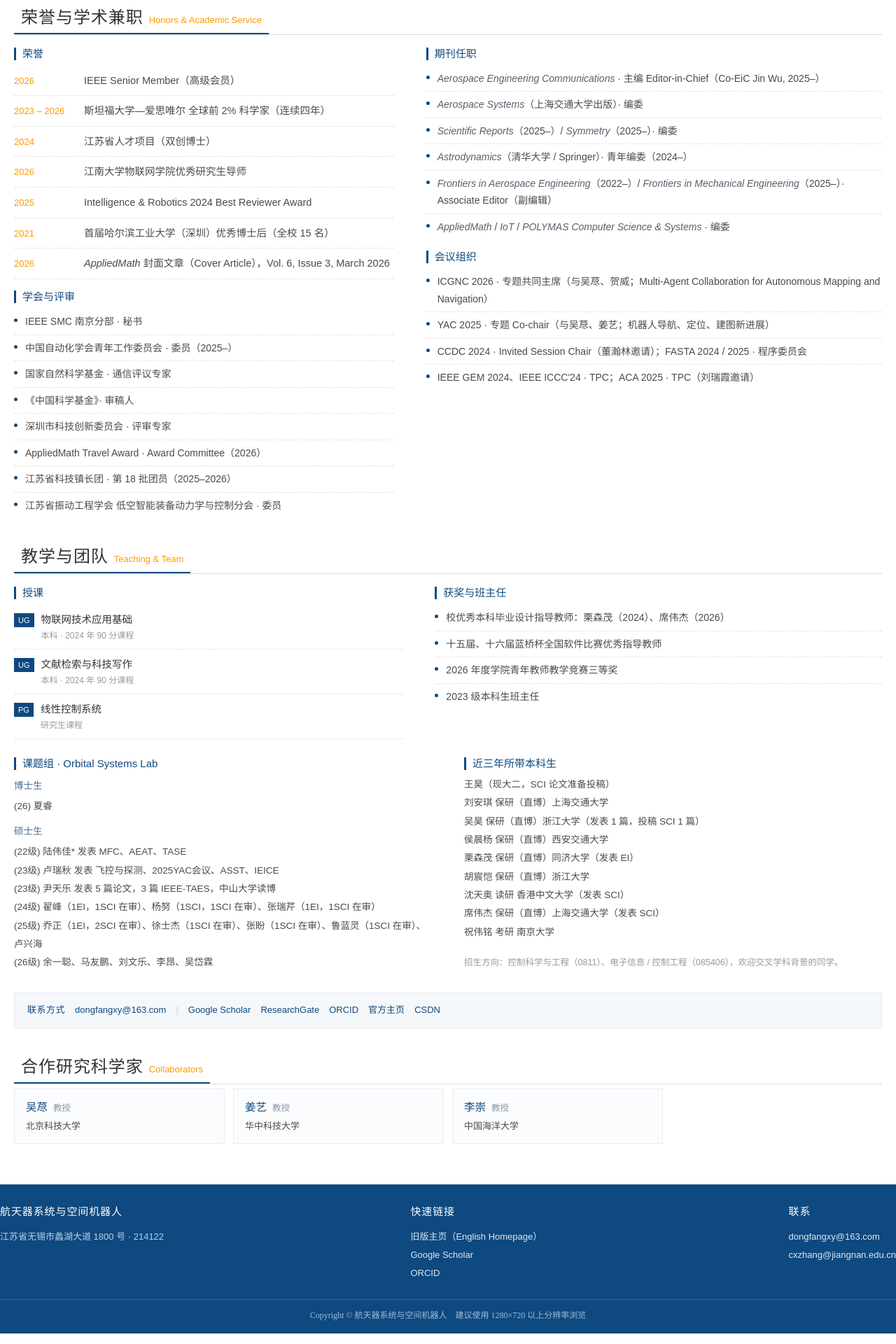
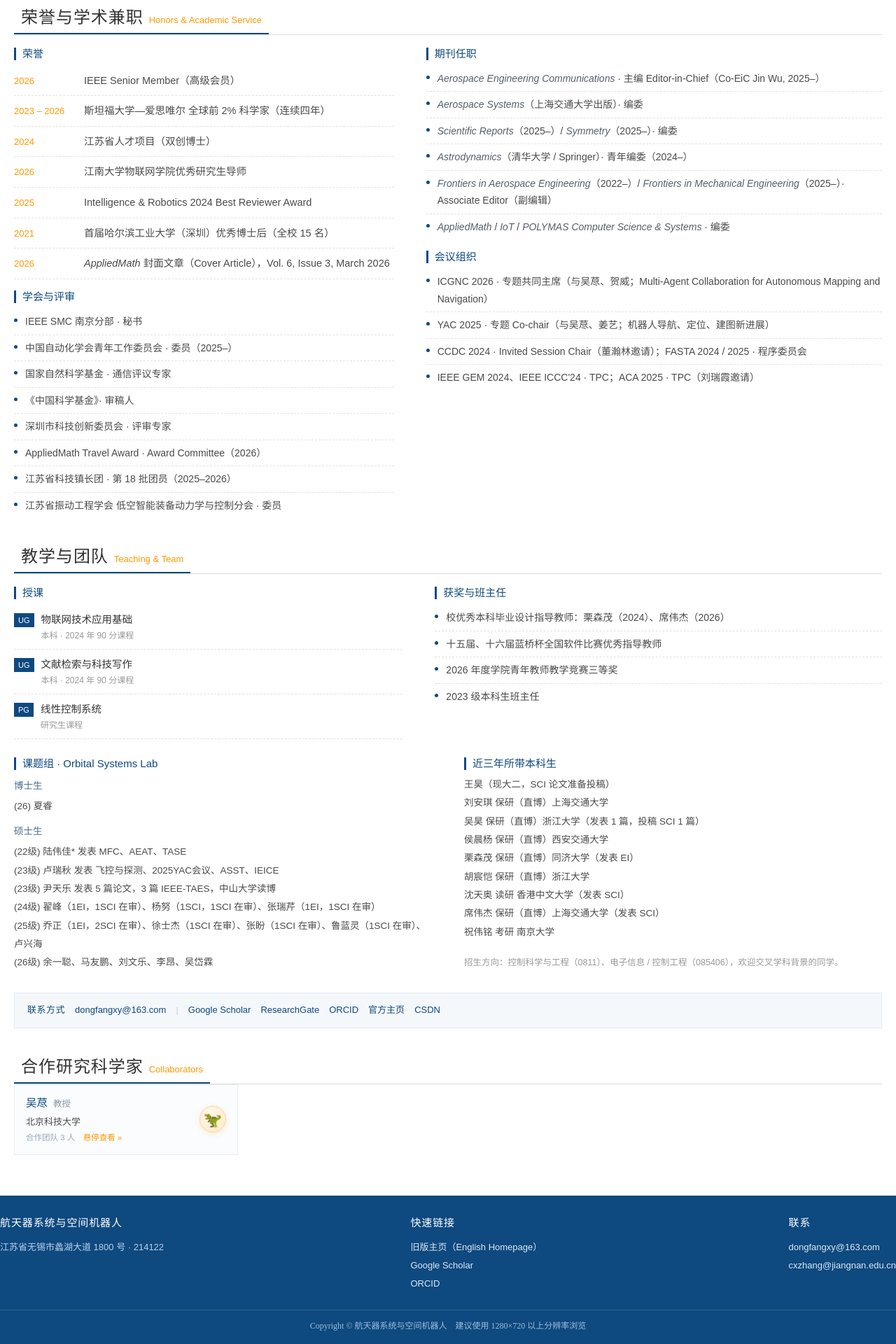
Before and after one commit to dongfangxy/dongfangxy.github.io, a Jekyll site: the page index.html, which Jekyll copies as it is, in a window 1280 px wide. Shown: the part 2103-4023 px from the top of the page at 70% size. Built offline with Jekyll 4.4.1, drawn with Linux system fonts in a browser that asks for light colours.

Commit message:
feat(home): group collaborators into hover-expand team card with T-Rex badge

```diff
--- a/index.html
+++ b/index.html
@@ -149,6 +149,57 @@
   .collab-name { font-size: 15.5px; color: var(--navy); font-weight: 500; margin-right: 8px; }
   .collab-role { font-size: 12.5px; color: #8a97a3; }
   .collab-aff { display: block; margin-top: 3px; font-size: 13px; color: #4a4a4a; }
+
+  /* ---------- 合作团队（悬停展开） ---------- */
+  .collab-team { position: relative; width: 320px; max-width: 100%; }
+  .collab-main {
+    display: flex; align-items: center; justify-content: space-between; gap: 12px;
+    padding: 13px 16px; background: #fafcfe; border: 1px solid #e6edf4;
+    transition: border-color .25s, box-shadow .25s, transform .25s;
+  }
+  .collab-team:hover .collab-main, .collab-team:focus-within .collab-main {
+    border-color: #c3d8ea; box-shadow: 0 2px 12px rgba(14, 73, 127, .1); transform: translateY(-1px);
+  }
+  .collab-main-txt { flex: 1; }
+  .collab-team-hint { display: block; margin-top: 2px; font-size: 11.5px; color: #9aa8b5; }
+  .collab-team-hint i { font-style: normal; color: var(--orange); }
+  .collab-rex {
+    flex: none; width: 38px; height: 38px; border-radius: 50%;
+    display: flex; align-items: center; justify-content: center;
+    background: radial-gradient(circle at 35% 30%, #fff8ec, #ffe7c4);
+    border: 1px solid #f3d3a6;
+    font-size: 21px; line-height: 1;
+    box-shadow: 0 2px 8px rgba(255, 153, 0, .18);
+    animation: rexBob 2.4s ease-in-out infinite;
+  }
+  @keyframes rexBob {
+    0%, 100% { transform: translateY(0) rotate(-4deg); }
+    50% { transform: translateY(-4px) rotate(4deg); }
+  }
+  .collab-more {
+    position: absolute; left: 0; top: 100%; margin-top: 6px; width: 100%;
+    padding: 6px; background: #fff; border: 1px solid #e6edf4;
+    box-shadow: 0 10px 24px rgba(14, 73, 127, .14);
+    opacity: 0; visibility: hidden; transform: translateY(-6px);
+    transition: opacity .26s ease, transform .26s ease, visibility .26s;
+    z-index: 30;
+  }
+  .collab-more::before {
+    content: ""; position: absolute; left: 26px; top: -6px; width: 10px; height: 10px;
+    background: #fff; border-left: 1px solid #e6edf4; border-top: 1px solid #e6edf4;
+    transform: rotate(45deg);
+  }
+  .collab-team:hover .collab-more, .collab-team:focus-within .collab-more {
+    opacity: 1; visibility: visible; transform: translateY(0);
+  }
+  .collab-more a {
+    display: block; padding: 9px 12px; border-bottom: 1px dashed #eef3f8;
+  }
+  .collab-more a:last-child { border-bottom: 0; }
+  .collab-more a:hover { background: #f5f9fd; }
+  .collab-more .collab-name { font-size: 14.5px; }
+  .collab-more .collab-aff { margin-top: 1px; font-size: 12.5px; }
+  @media (max-width: 640px) { .collab-team { width: 100%; } }
   .intro-photo { width: 168px; flex: none; }
   .intro-photo img { width: 168px; height: 214px; object-fit: cover; border: 5px solid #fff; box-shadow: 0 2px 10px rgba(14, 73, 127, .16); }
   .intro-photo figcaption { text-align: center; font-size: 12px; color: var(--light); margin-top: 6px; }
@@ -603,19 +654,25 @@
 
     <div class="block" id="collaborators">
       <div class="t_title"><h1>合作研究科学家<span>Collaborators</span></h1></div>
-      <div class="collab-grid">
-        <a class="collab-card" href="https://ai.ustb.edu.cn/szdw/xsszmjs/W/13dc8652ebfe4c349f3fd55f8fdd51d3.htm" target="_blank" rel="noopener">
+      <div class="collab-team">
+        <a class="collab-main" href="https://ai.ustb.edu.cn/szdw/xsszmjs/W/13dc8652ebfe4c349f3fd55f8fdd51d3.htm" target="_blank" rel="noopener">
+          <span class="collab-main-txt">
             <span class="collab-name">吴荩</span><span class="collab-role">教授</span>
             <span class="collab-aff">北京科技大学</span>
+            <span class="collab-team-hint">合作团队 3 人　<i>悬停查看 »</i></span>
+          </span>
+          <span class="collab-rex" aria-hidden="true" title="学术霸王龙">🦖</span>
         </a>
-        <a class="collab-card" href="http://faculty.hust.edu.cn/JIANGYI/zh_CN/index.htm" target="_blank" rel="noopener">
+        <div class="collab-more">
+          <a href="http://faculty.hust.edu.cn/JIANGYI/zh_CN/index.htm" target="_blank" rel="noopener">
             <span class="collab-name">姜艺</span><span class="collab-role">教授</span>
             <span class="collab-aff">华中科技大学</span>
           </a>
-        <a class="collab-card" href="https://coe.ouc.edu.cn/2019/0819/c9094a256005/page.htm" target="_blank" rel="noopener">
+          <a href="https://coe.ouc.edu.cn/2019/0819/c9094a256005/page.htm" target="_blank" rel="noopener">
             <span class="collab-name">李崇</span><span class="collab-role">教授</span>
             <span class="collab-aff">中国海洋大学</span>
           </a>
+        </div>
       </div>
     </div>
 
```
Lines whose indentation alone changed are shown as unchanged.
